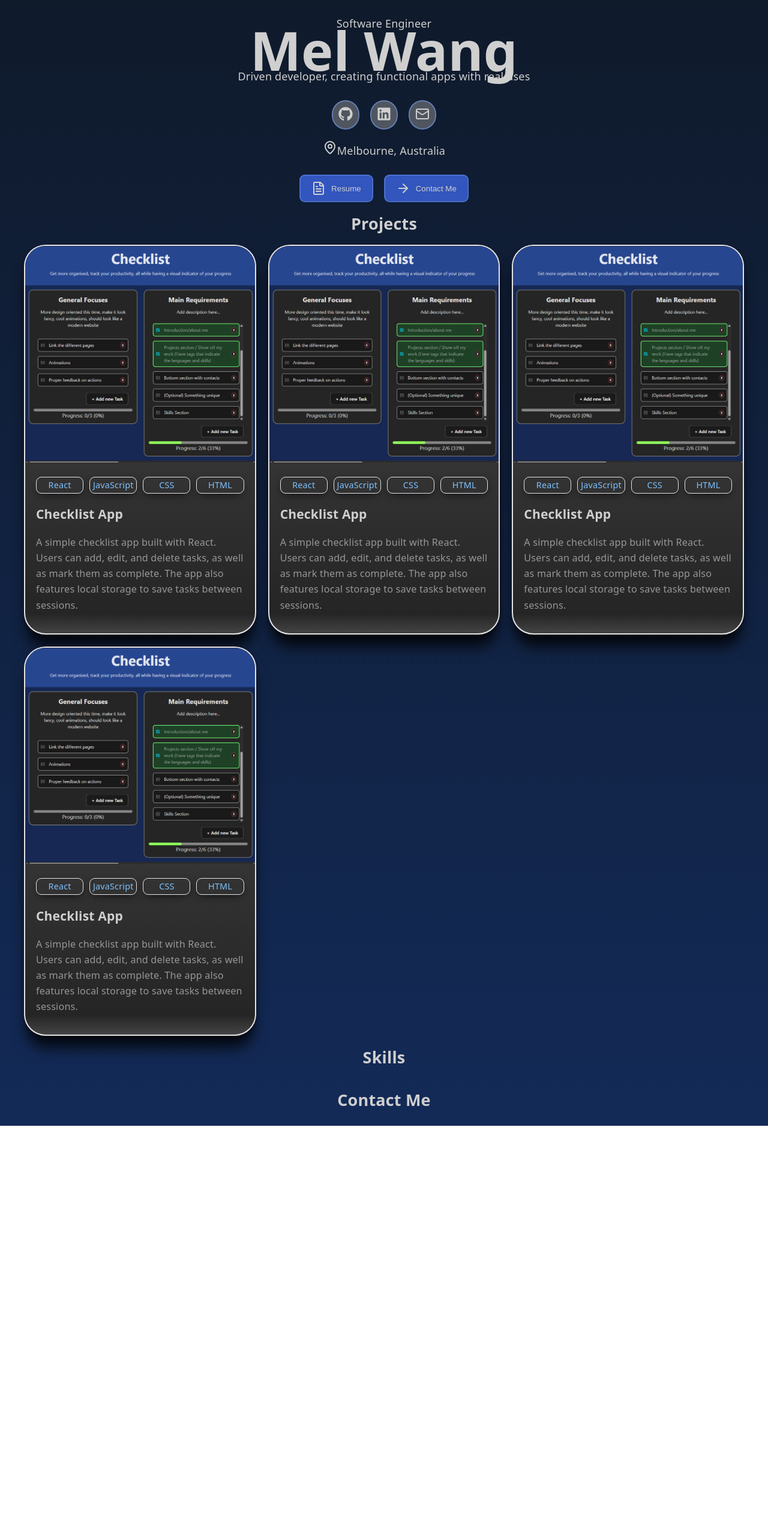
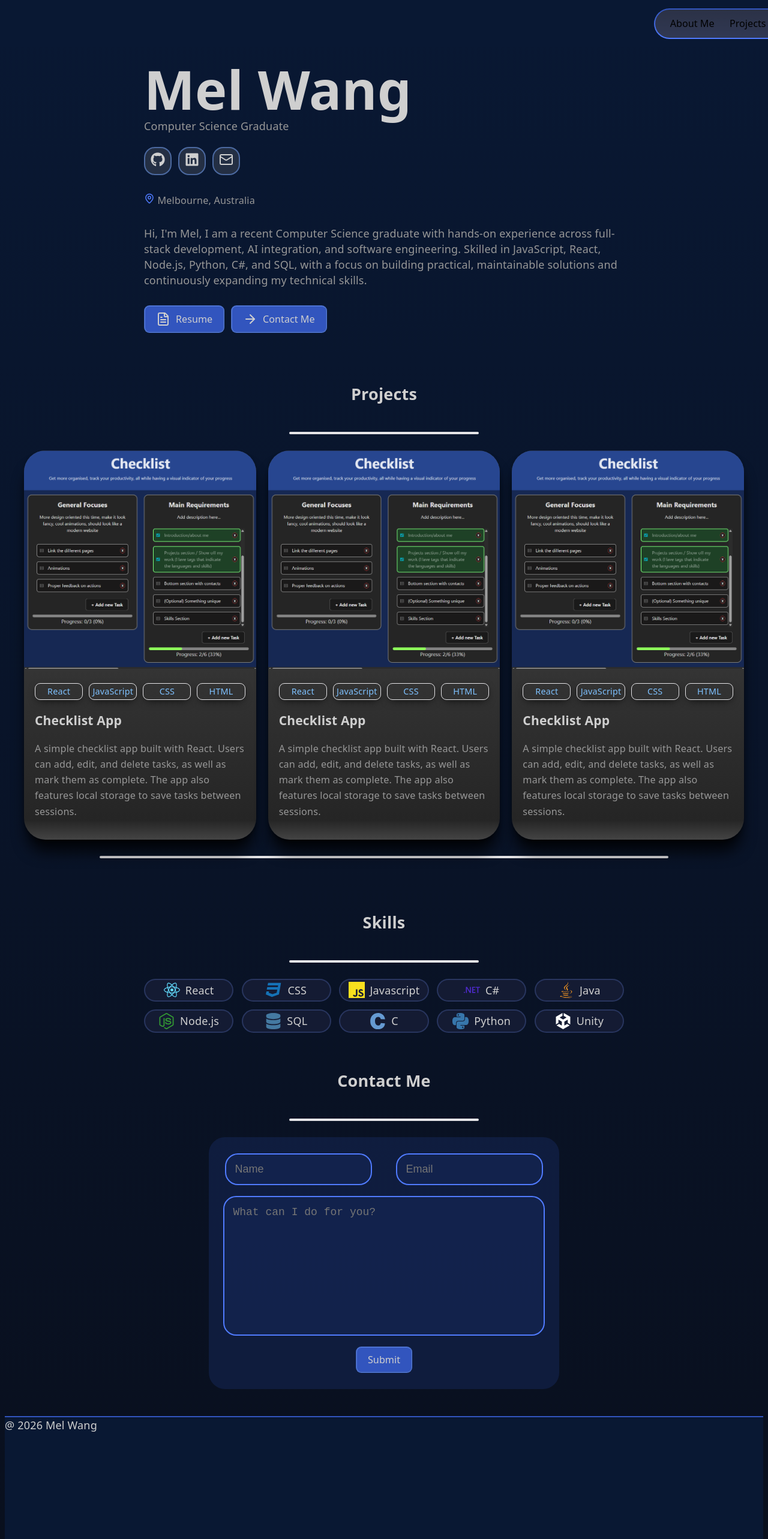
Before and after one commit to MelWang43/portfolio, a React app: page / in a window 1280 px wide. Shown: the top 2566 px of the page at 60% size. Before the commit the page ends 1877 px from the top, so only its background shows below. Built offline with nearby package versions, Linux system fonts and the light colour scheme; the HTML template or start-up script is replaced by a standard one.

Commit message:
Added a navbar, and populated the skills section

```diff
--- a/src/App.css
+++ /dev/null
@@ -1,35 +0,0 @@
-.navbar{
-    display: flex;
-    align-items: center;
-}
-
-section {
-    display: flex;
-    flex-direction: column;
-    align-items: center;
-    justify-content: center;
-}
-
-.about-me{
-    justify-content: left;
-}
-
-.about-me h1{
-    font-family: var(--heading);
-    font-size: 5rem;
-    margin: 0;
-}
-
-.contact-buttons{
-    display: flex;
-    gap: 1rem;
-    margin-top: 0.5rem;
-}
-.projects-grid {
-    display: grid;
-    grid-template-columns: repeat(auto-fit, minmax(300px, 1fr));
-    gap: 20px;
-    width: 100%;
-    max-width: 1200px;
-    margin: 0 auto;
-}
--- a/src/App.jsx
+++ b/src/App.jsx
@@ -1,8 +1,10 @@
 import { useState } from 'react'
-import './App.css'
+import './css/App.css'
+import './css/ContactMe.css'
 import Project from './components/Project.jsx'
 import {FaGithub, FaLinkedin} from "react-icons/fa"
 import {FileText, Mail, MapPin, ArrowRight} from 'lucide-react'
+import SkillGrid from './components/SkillGrid.jsx'
 
 function App() {
 
@@ -10,6 +12,22 @@ function App() {
     window.open(url);
   }
 
+  function ScrollTo(id){
+    const target = document.getElementById(id)
+    const navbar = document.querySelector('.navbar')
+
+    if (!target) return
+
+    const navbarHeight = navbar?.offsetHeight ?? 0
+    const targetTop = target.getBoundingClientRect().top + window.scrollY
+
+    window.scrollTo({
+      top: targetTop - navbarHeight - 16,
+      behavior: 'smooth'
+    })
+  }
+
+  const bio = "Hi, I'm Mel, I am a recent Computer Science graduate with hands-on experience across full-stack development, AI integration, and software engineering. Skilled in JavaScript, React, Node.js, Python, C#, and SQL, with a focus on building practical, maintainable solutions and continuously expanding my technical skills."
   const tempProject = {id: 0,
     name: "Checklist App",
     description: "A simple checklist app built with React. Users can add, edit, and delete tasks, as well as mark them as complete. The app also features local storage to save tasks between sessions.",
@@ -19,11 +37,18 @@ function App() {
   return (
     <>
       <header className="navbar">
+          <div className="nav-btn-container">
+              <button className="btn-nav" onClick={() => ScrollTo('intro')}>About Me</button>
+              <button className="btn-nav" onClick={() => ScrollTo('projects')}>Projects</button>
+              <button className="btn-nav" onClick={() => ScrollTo('skills')}>Skills</button>
+              <button className="btn-nav" onClick={() => ScrollTo('contact')}>Contact</button>
+          </div>
       </header>
-      <section className="about-me">
-        <p>Software Engineer</p>
-        <h1>Mel Wang</h1>
-        <p>Driven developer, creating functional apps with real uses</p>
+      <section id="intro" className="about-me">
+        <div className="about-content">
+          <h1>Mel Wang</h1>
+          <p style={{margin: '0rem 0 1.2rem 0', fontSize: '1rem'}}>Computer Science Graduate</p>
+
 
         <div className="contact-buttons">
           <button className="btn-social" onClick={() => handleLinkButtonClick("https://github.com/MelWang43")}><FaGithub size={24}/></button>
@@ -31,29 +56,48 @@ function App() {
           <button className="btn-social" onClick={() => handleLinkButtonClick("mailto:mel.wang.050202@gmail.com")}><Mail size={24}/></button>
         </div>
 
-        <p><MapPin/>Melbourne, Australia</p>
+        <p style={{margin: '1.6rem 0', fontSize: '0.9rem'}}><MapPin style={{color: 'var(--accent-bright)'}} size={18}/> Melbourne, Australia</p>
+        <p style={{margin: '1.6rem 0', fontSize: '1rem'}}>{bio}</p>
         <div className="contact-buttons">
           <button className="btn-accent" onClick={() => handleLinkButtonClick("https://drive.google.com/file/d/1AyyJrQgY_cpAKAsL-gauQ9I5p66n_1nK/view?usp=sharing")}><FileText/>Resume</button>
-          <button className="btn-accent"><ArrowRight/>Contact Me</button>
+          <button className="btn-accent" onClick={() => ScrollTo('contact')}><ArrowRight/>Contact Me</button>
         </div>
+      </div>
       </section>
 
-      <section className="projects">
+      <section id="projects" className="projects">
         <h1>Projects</h1>
+        <div className="divider small"></div>
         <div className="projects-grid">
           <Project project={tempProject}/>
           <Project project={tempProject}/>
           <Project project={tempProject}/>
-          <Project project={tempProject}/>
+
         </div>
+        <div className="divider"></div>
       </section>
-      <section className="skills">
+      <section id="skills" className="skills">
         <h1>Skills</h1>
+        <div className="divider small"></div>
+        <SkillGrid/>
       </section>
-      <section className="contact">
+      <section id="contact" className="contact">
         <h1>Contact Me</h1>
+        <div className="divider small"></div>
+
+        <div className="contact-text-container">
+          <div className="contact-header-inputs">
+            <input placeholder='Name'></input>
+            <input placeholder='Email'></input>
+          </div>
+          <textarea placeholder='What can I do for you?'></textarea>
+          <button className="btn-accent" style={{maxWidth: '50%'}}>Submit</button>
+        </div>
+
       </section>
-
+      <footer>
+        @ 2026 Mel Wang
+      </footer>
     </>
   )
 }
--- a/src/components/SkillGrid.jsx
+++ b/src/components/SkillGrid.jsx
@@ -1,13 +1,60 @@
-function SkillGrid({skills}){
+import { useEffect } from 'react'
+import {
+    SiReact,
+    SiJavascript,
+    SiNodedotjs,
+    SiDotnet,
+    SiC,
+    SiPython,
+    SiUnity
+} from 'react-icons/si'
+import { FaCss3, FaJava, FaDatabase } from 'react-icons/fa'
+import '../css/SkillGrid.css'
+
+function SkillGrid(){
+    useEffect(() => {
+        const skillTags = document.querySelectorAll('.skill-tag')
+
+        if (!('IntersectionObserver' in window)) {
+            skillTags.forEach((tag) => tag.classList.add('is-visible'))
+            return
+        }
+
+        const loadedTags = new Set()
+        const observer = new IntersectionObserver((entries) => {
+            entries.forEach((entry) => {
+                if (!entry.isIntersecting) return
+
+                entry.target.classList.add('is-visible')
+                loadedTags.add(entry.target)
+                observer.unobserve(entry.target)
+
+                if (loadedTags.size === skillTags.length) {
+                    skillTags.forEach((tag) => tag.style.removeProperty('--skill-delay'))
+                }
+            })
+        }, { threshold: 0.2 })
+
+        skillTags.forEach((tag, index) => {
+            tag.style.setProperty('--skill-delay', `${index * 40}ms`)
+            observer.observe(tag)
+        })
+
+        return () => observer.disconnect()
+    }, [])
+
     return (
         <div className="skill-grid">
-            <h2>{skills.subtitle}</h2>
-            {skills.map((skill, index) => (
-                <div key={index} className="skill-card">
-                    <img src={skill.image} alt={`${skill.name} Logo`} />
-                    <h3>{skill.name}</h3>
-                </div>
-            ))}
+            <span className="skill-tag skill-react"><SiReact />React</span>
+            <span className="skill-tag skill-css"><FaCss3 />CSS</span>
+            <span className="skill-tag skill-javascript"><SiJavascript />Javascript</span>
+            <span className="skill-tag skill-csharp"><SiDotnet />C#</span>
+            <span className="skill-tag skill-java"><FaJava />Java</span>
+            <span className="skill-tag skill-node"><SiNodedotjs />Node.js</span>
+            <span className="skill-tag skill-sql"><FaDatabase />SQL</span>
+            <span className="skill-tag skill-c"><SiC />C</span>
+            <span className="skill-tag skill-python"><SiPython />Python</span>
+            <span className="skill-tag skill-unity"><SiUnity />Unity</span>
         </div>
     )
 }
--- /dev/null
+++ b/src/css/App.css
@@ -0,0 +1,109 @@
+.navbar{
+    display: flex;
+    align-items: center;
+    justify-content: center;
+    position: fixed;
+    top: 0;
+    left: 0;
+    width: 100%;
+    padding: 0.75rem 35rem;
+    z-index: 1000;
+    /* background: linear-gradient(180deg, var(--accent-dark) 0%, rgba(0, 0, 0, 0) 100%); */
+    background: var(--bg);
+}
+
+.nav-btn-container{
+    display: flex;
+    background: linear-gradient(var(--nav-bg), var(--nav-bg)) padding-box,
+        linear-gradient(180deg, var(--accent) 0%, var(--accent-bright) 100%) border-box;
+
+    padding: 0.2rem 0.9rem;
+    gap: 0.4rem;
+    border: 2px solid transparent;
+    border-radius: 2rem;
+
+    transition: all 0.2s ease;
+}
+
+.nav-btn-container:hover{
+    background: linear-gradient(var(--nav-bg), var(--nav-bg)) padding-box,
+        linear-gradient(0deg, var(--accent) 0%, var(--accent-bright) 100%) border-box;
+}
+
+.nav-btn-container button{
+    background-color: transparent;
+    border: transparent;
+    transition: all 0.2s ease;
+    padding: 0.5rem;
+    border-radius: 2rem;
+}
+
+.nav-btn-container button:hover{
+    background-color: var(--social-bg-lighter);
+
+}
+
+
+.divider{
+    width: 75%;
+    height: 4px;
+    background-color: var(--border);
+    margin: 1.5rem 0;
+    border-radius: 1rem;
+}
+.divider.small{
+    width: 25%;
+}
+section {
+    display: flex;
+    flex-direction: column;
+    align-items: center;
+    justify-content: center;
+    margin-top: 1.5rem;
+    margin-bottom: 2.5rem;
+}
+
+.about-me{
+    justify-content: left;
+    text-align: left;
+    padding-top: 5rem;
+}
+
+.about-me p{
+    font-size: 0.9rem;
+    margin: 0.5rem 0rem;
+    color: var(--text-muted);
+}
+
+.about-content{
+    max-width: 800px;
+    height: auto;
+}
+
+.about-content h1{
+    font-family: var(--heading);
+    font-size: 5rem;
+    margin: 1rem 0rem 2rem 0rem;
+}
+
+.contact-buttons{
+    display: flex;
+    gap: 0.6rem;
+    margin-top: 0.5rem;
+    margin-bottom: 1.2rem;
+}
+.projects-grid {
+    display: grid;
+    grid-template-columns: repeat(auto-fit, minmax(300px, 1fr));
+    gap: 20px;
+    width: 100%;
+    max-width: 1200px;
+    margin: 0 auto;
+}
+
+footer{
+    margin-top: 2rem;
+    border-top: 2px solid var(--accent);
+    background: var(--bg);
+    min-height: 300px;
+}
--- /dev/null
+++ b/src/css/ContactMe.css
@@ -0,0 +1,41 @@
+
+
+.contact input{
+    font-size: var(--font);
+    padding: 0.8rem;
+    border-radius: 1.2rem;
+    border: 2px solid var(--accent-bright);
+    background-color: var(--accent-dark);
+
+}
+
+.contact textarea{
+    font-size: var(--font);
+    padding: 0.8rem;
+    border-radius: 1.2rem;
+    border: 2px solid var(--accent-bright);
+    background-color: var(--accent-dark);
+    resize: none;
+    width: 95%;
+    min-height: 200px;
+}
+.contact-text-container{
+    display: flex;
+    flex-direction: column;
+    align-items: center;
+    gap: 1rem;
+
+    background-color: var(--accent-dark);
+    border-radius: 1.5rem;
+    padding: 1.5rem;
+}
+
+.contact-header-inputs{
+    display: flex;
+    justify-content: space-between;
+    width: 100%;
+}
+.contact-header-inputs input{
+    /* flex: 1; */
+    width: 40%;
+}
--- a/src/css/Project.css
+++ b/src/css/Project.css
@@ -1,7 +1,7 @@
 .project-card{
     position: relative;
     border-radius: 2rem;
-    border: 2px solid var(--border);
+    border: 2px transparent var(--text-muted);
     box-shadow: var(--shadow);
 
     overflow: hidden;
@@ -18,6 +18,14 @@
 .project-card:hover{
     transform: translateY(-5px);
     box-shadow: var(--shadow), 0 0 20px var(--accent-bright);
+}
+
+.project-card img{
+    transition: all 0.2s ease-in-out;
+}
+.project-card:hover img{
+    transform: scale(1.1);
+    transform: translateY(-5px);
 }
 
 .project-info{
--- /dev/null
+++ b/src/css/SkillGrid.css
@@ -0,0 +1,67 @@
+.skill-grid{
+	display: grid;
+	grid-template-columns: repeat(auto-fit, minmax(130px, 1fr));
+	gap: 0.75rem;
+	width: 100%;
+	max-width: 800px;
+    justify-content: center;
+    align-items: center;
+}
+
+.skill-tag {
+	display: flex;
+	align-items: center;
+    justify-content: center;
+    user-select: none;
+	gap: 0.5rem;
+	color: var(--text);
+    background-color: var(--accent-bg);
+    border: 2px solid var(--accent-muted);
+
+    padding: 0.2rem;
+    border-radius: 2rem;
+    transition: all 0.2s ease;
+    opacity: 0;
+    transform: scale(0.65);
+    transition: all 0.35s ease;
+
+}
+
+.skill-tag.is-visible {
+    opacity: 1;
+    transform: scale(1);
+    transition-delay: var(--skill-delay);
+}
+
+.skill-tag:hover{
+    transition-delay: 0;
+    color: var(--text-bright);
+    background-color: var(--accent-muted);
+    border: 2px solid var(--accent-bright);
+    box-shadow: var(--accent-bright) 0 1px 10px;
+    transform: scale(1.5);
+    transform: translateY(-3px);
+}
+
+.skill-tag svg {
+	font-size: 1.5rem;
+}
+
+.skill-react svg { color: #61dafb; }
+.skill-css svg { color: #1572b6; }
+.skill-javascript svg { color: #f7df1e; }
+.skill-csharp svg { color: #512bd4; }
+.skill-java svg { color: #f89820; }
+.skill-node svg { color: #339933; }
+.skill-sql svg { color: #4479a1; }
+.skill-c svg { color: #659ad2; }
+.skill-python svg { color: #3776ab; }
+.skill-unity svg { color: #ffffff; }
+
+@media (prefers-reduced-motion: reduce) {
+    .skill-tag,
+    .skill-tag.is-visible {
+        transition: none;
+        transform: none;
+    }
+}
--- a/src/index.css
+++ b/src/index.css
@@ -3,17 +3,20 @@
   --text-muted: #979797;
   --text-h: #08060d;
   --text-bright: #7ec1ff;
-  --bg: #0f1a2b;
-  --bg-lighter: #132a57;
+  --bg: #091833;
+  --bg-lighter: #090f1d;
   --border: #e5e4e7;
   --project-bg: #252525;
   --project-bg-lighter: #444444;
   --accent-bright: rgb(80, 123, 255);
   --accent: rgb(50, 85, 190);
+  --accent-muted: rgba(54, 71, 124, 0.6);
+  --accent-dark: rgba(23, 40, 90, 0.5);
   --accent-bg: rgb(20, 27, 51);
   --accent-border: rgba(119, 166, 255, 0.5);
-  --social-bg: rgba(143, 143, 143, 0.5);
-  --social-bg-lighter: rgba(151, 151, 151, 0.5);
+  --social-bg: rgba(143, 143, 143, 0.2);
+  --social-bg-lighter: rgba(151, 151, 151, 0.3);
+  --nav-bg: rgba(41, 40, 40, 0.8);
   --shadow:
     rgba(0, 0, 0, 0.8) 0 25px 25px -5px, rgba(0, 0, 0, 0.6) 0 4px 6px -2px;
 
@@ -35,8 +38,13 @@
   @media (max-width: 1024px) {
     font-size: 16px;
   }
+
+  margin: 0;
 }
-
+button{
+  font-family: var(--sans);
+  font-size: 0.9rem;
+}
 button:active{
   transition: scale 0.1s ease-in-out;
   scale: 0.9;
@@ -73,8 +81,8 @@ button:active{
   background-color: var(--social-bg);
   color: var(--text);
   border: 2px solid var(--accent-border);
-  padding: 0.5rem 0.5rem;
-  border-radius: 2rem;
+  padding: 0.4rem 0.5rem;
+  border-radius: 1rem;
 
   transition: all 0.2s ease;
 }
@@ -83,4 +91,5 @@ button:active{
   color: var(--accent-bright);
   background-color: var(--social-bg-lighter);
   filter: brightness(1.2);
+  transform: translateY(-2px);
 }
```
